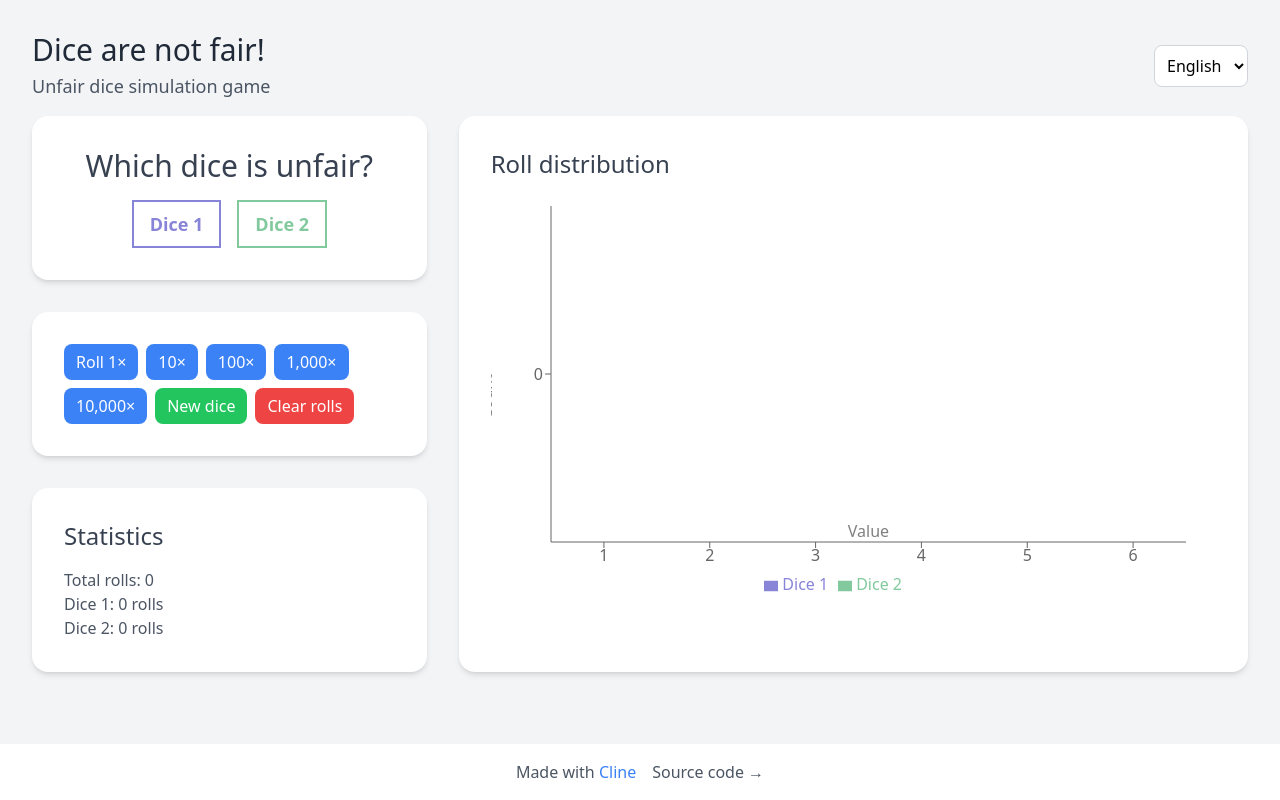
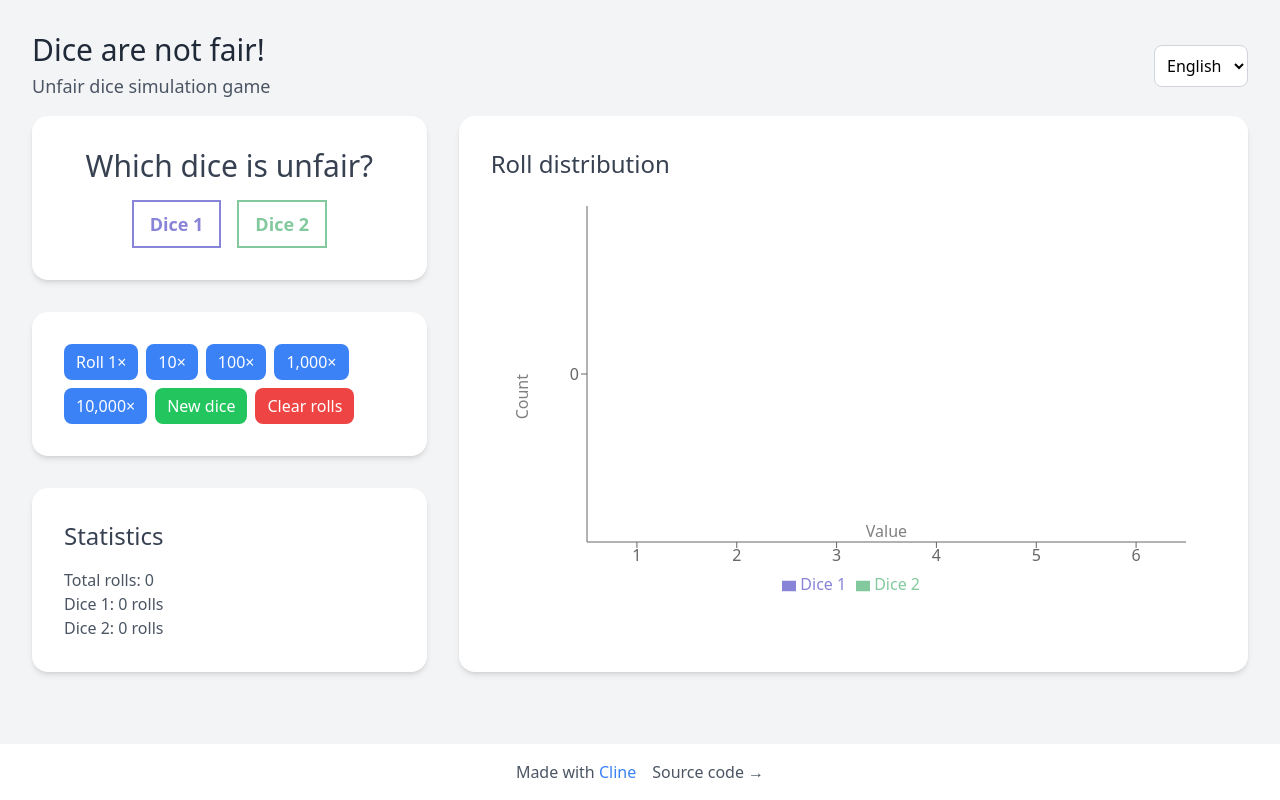
Before and after one commit to tkafka/unfair-dice-simulator, a React (Vite) app: page / in a window 1280 px wide. Built offline with nearby package versions, Linux system fonts and the light colour scheme.

Commit message:
fix: increase chart left margin to prevent y-axis label overflow

```diff
--- a/src/App.tsx
+++ b/src/App.tsx
@@ -224,7 +224,7 @@ function App() {
               <ResponsiveContainer width="100%" height="100%">
                 <BarChart
                   data={stats}
-                  margin={{ top: 10, right: 30, left: 0, bottom: 0 }}
+                  margin={{ top: 10, right: 30, left: 36, bottom: 0 }}
                   maxBarSize={60}
                 >
                   <XAxis
```
Also changed, not shown: features/unfair-dice-simulator.md (+4 -2 lines).
